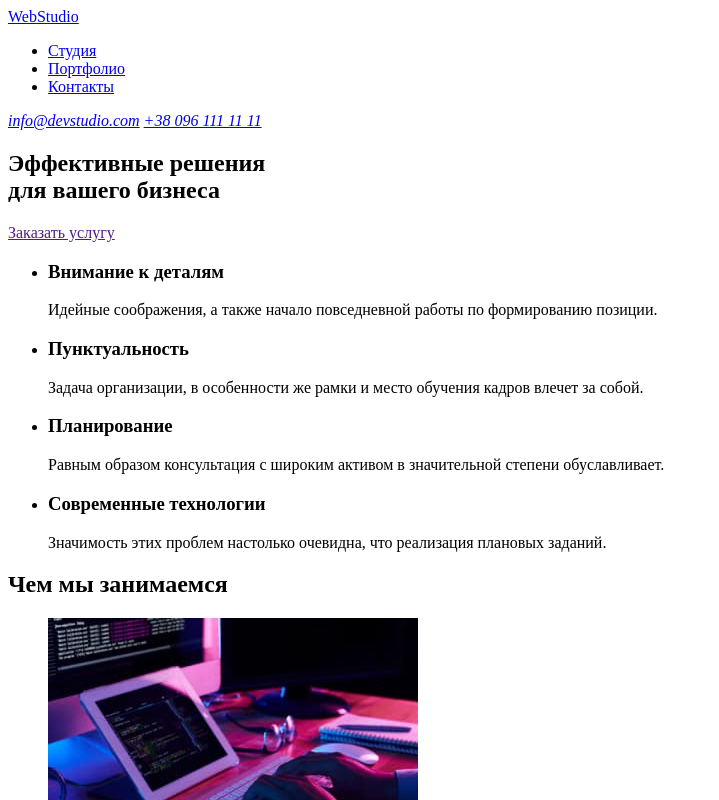
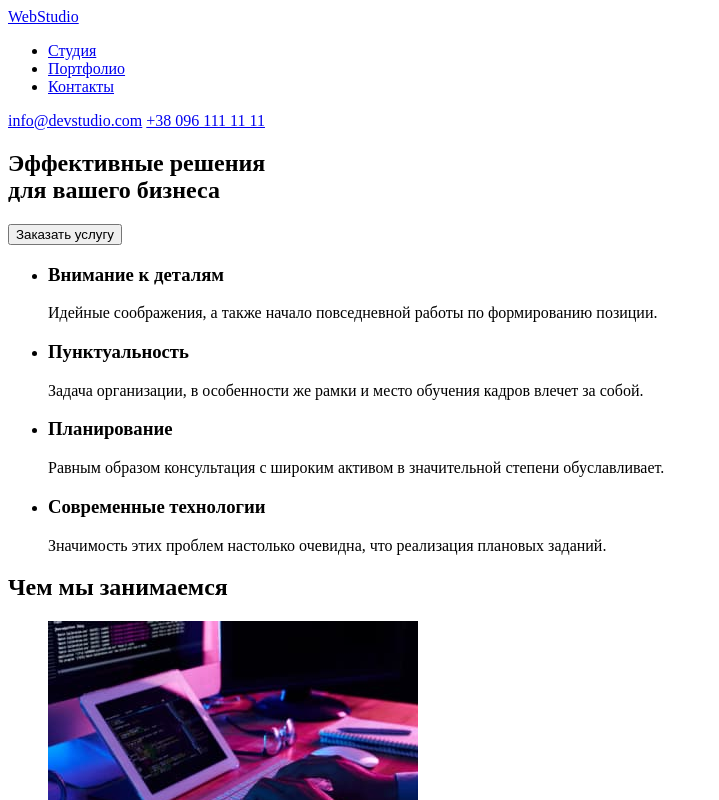
Before and after one commit to leonid6600/goit-markup-hw-01, a plain HTML site: page index.html in a window 1280 px wide. Shown: the top 800 px of the page, without its empty margins (0-719 px from the left). Drawn offline with Linux system fonts and the light colour scheme.

Commit message:
check error

```diff
--- a/index.html
+++ b/index.html
@@ -23,10 +23,10 @@
         <li><a href="/">Контакты</a></li>
       </ul>
     </nav>
-    <address>
-      <a href="mailto:info@devstudio.com">info@devstudio.com</a>
-      <a href="tel:+380961111111">+38 096 111 11 11</a>
-    </address>
+
+    <a href="mailto:info@devstudio.com">info@devstudio.com</a>
+    <a href="tel:+380961111111">+38 096 111 11 11</a>
+
   </header>
 
   <main>
@@ -34,7 +34,7 @@
       <!-- Герой -->
       <section>
         <h1>Эффективные решения<br>для вашего бизнеса</h1>
-        <a href="">Заказать услугу</a>
+        <button type="button"> Заказать услугу</button>
       </section>
     </div>
     <!-- Преимущества -->
@@ -93,7 +93,7 @@
           <a href="">
             <div>
               <img width="270" src="images/team/frontend.jpg" alt="Девушка в очках">
-              <h3n>Ольга Репина</h3>
+              <h3>Ольга Репина</h3>
               <p>Frontend Developer</p>
             </div>
           </a>
```
